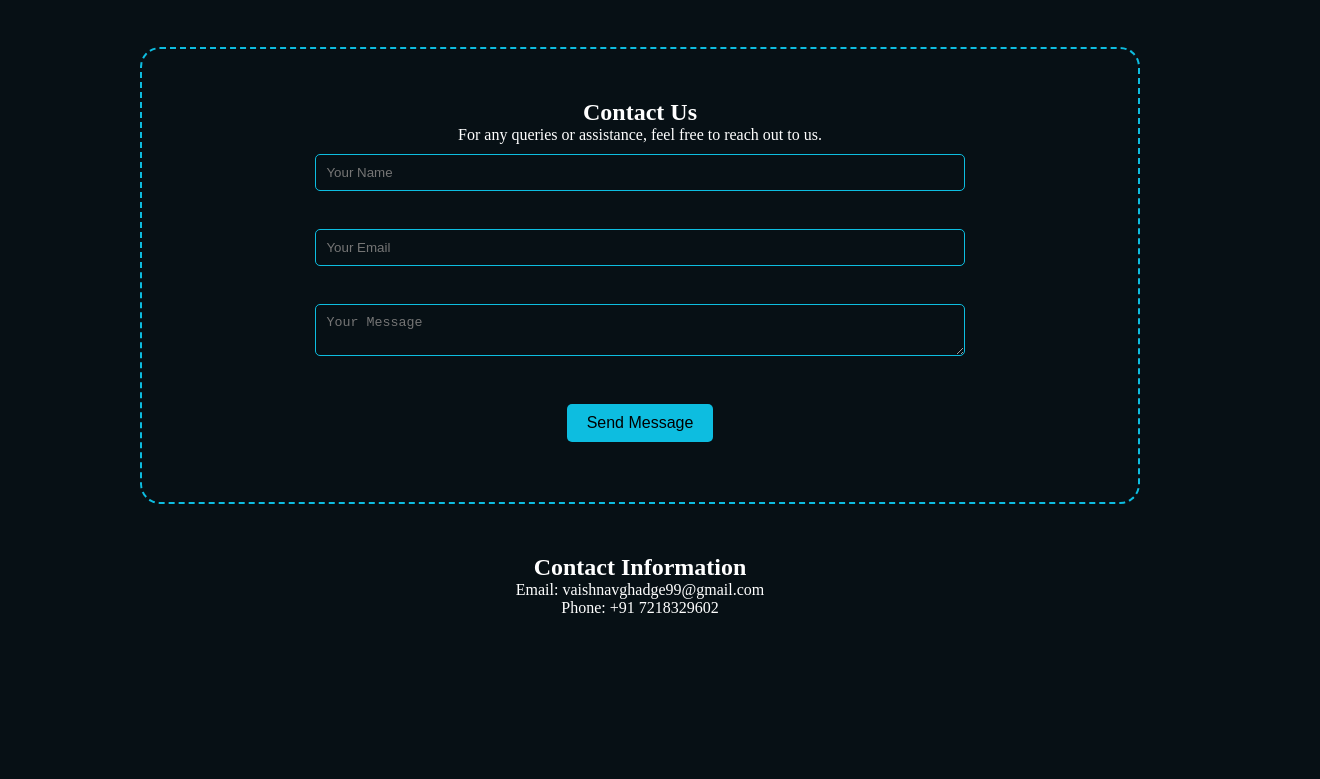
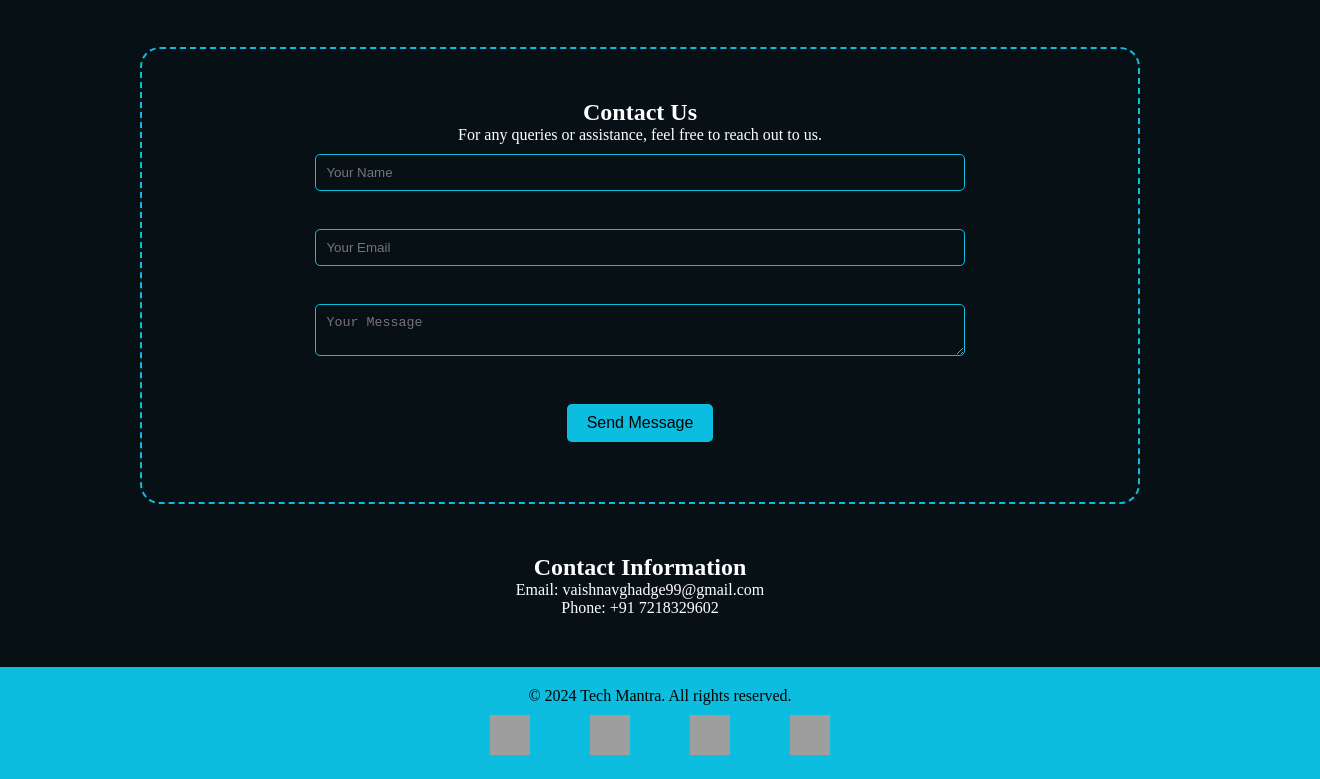
Before and after one commit to ItsVaishnav/TechFest, a plain HTML site: page index.html in a window 1280 px wide. Shown: the part 2797-3576 px from the top of the page, 1320 px wide, since content can reach past the window. Before the commit the page ends 3464 px from the top, so only its background shows below. Drawn offline with Linux system fonts and the light colour scheme; grey boxes are pictures that could not be loaded.

Commit message:
footer added

```diff
--- a/index.css
+++ b/index.css
@@ -219,3 +219,27 @@ td a:hover{
     background-size: cover;
     background-position: center;
 }
+
+.footer{
+    width: 100%;
+    background-color: #0DBDE0;
+    color: black;
+    padding: 20px;
+    text-align: center;
+}
+.social-icons{
+    display: flex;
+    justify-content: center;
+    align-items: center;
+    flex-wrap: wrap;
+    margin-top: 10px;
+}
+
+.social-icons a{
+    margin: 0 30px;
+    text-decoration: none;
+}
+.social-icons a img{
+    width: 40px;
+    height: 40px;
+}
--- a/index.html
+++ b/index.html
@@ -209,5 +209,15 @@
         <p>Phone: +91 7218329602</p>
       </div>
     </div>
+
+    <div class="footer">
+      <p>&copy; 2024 Tech Mantra. All rights reserved.</p>
+      <div class="social-icons">
+        <a href="#"><img src="https://static.vecteezy.com/system/resources/previews/009/673/694/original/glossy-facebook-3d-render-icon-free-png.png" alt="Facebook" /></a>
+        <a href="#"><img src="https://clipartcraft.com/images/twitter-logo-png-social-media-5.png" alt="Twitter" /></a>
+        <a href="#"><img src="https://www.pngmart.com/files/21/Instagram-Logo-PNG-HD-Isolated.png" alt="Instagram" /></a>
+        <a href="#"><img src="https://pngimg.com/uploads/linkedIn/linkedIn_PNG8.png" alt="LinkedIn" /></a>
+      </div>
+    </div>
   </body>
 </html>
```
